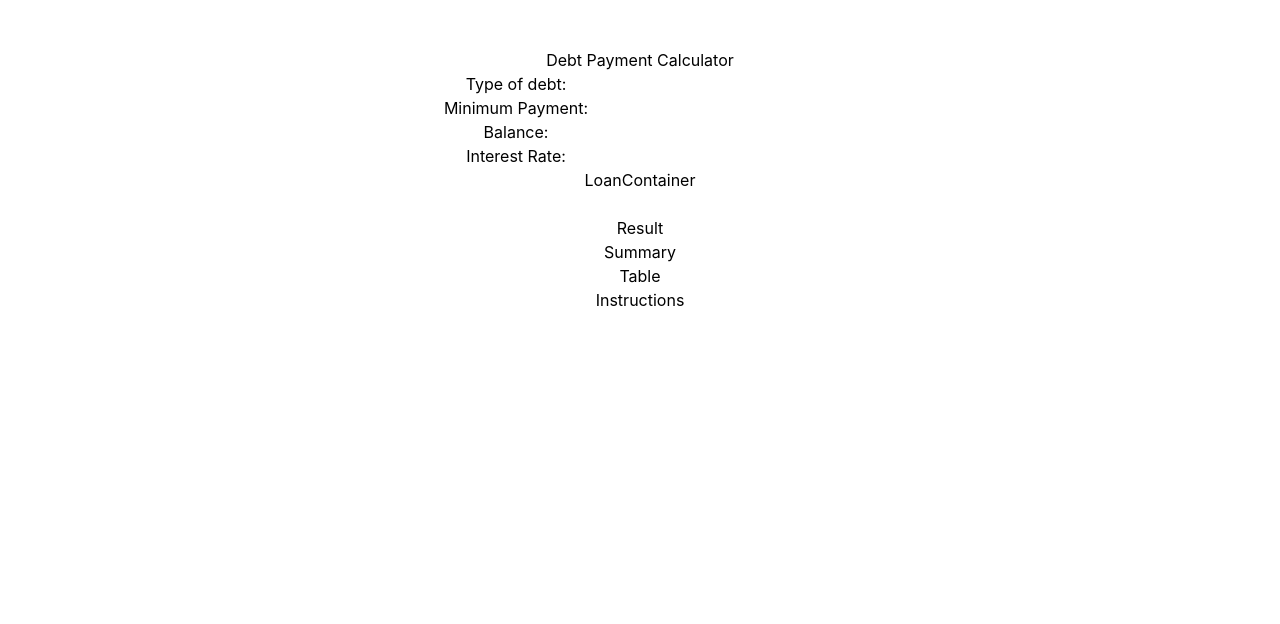
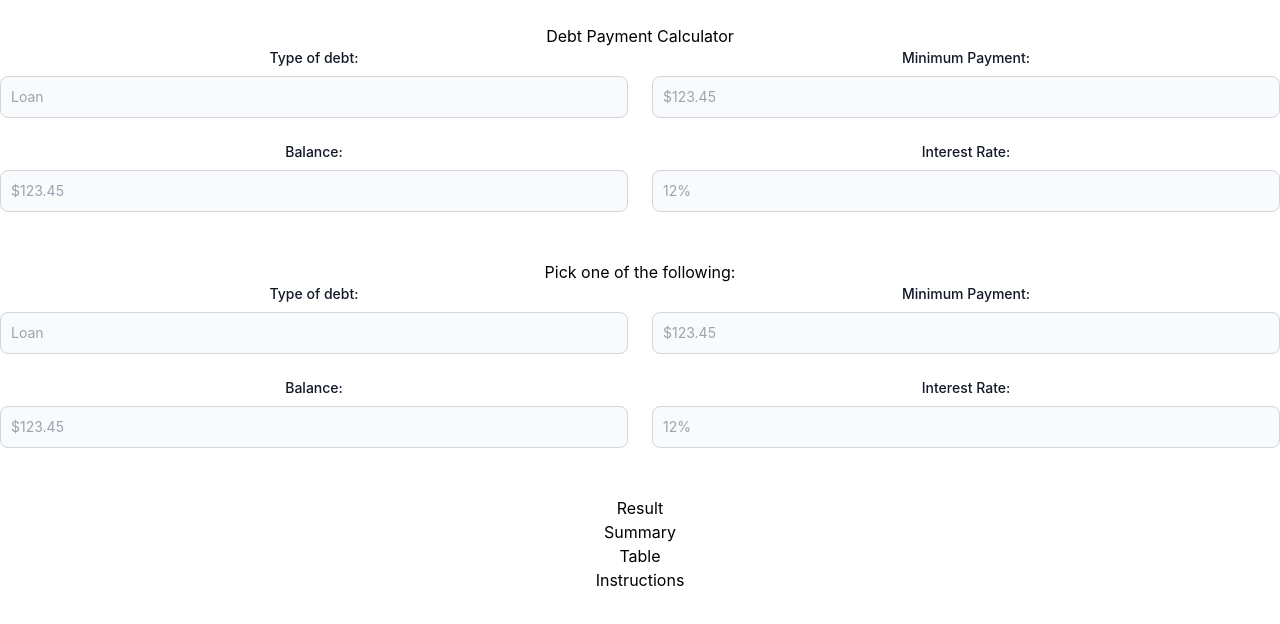
Before and after one commit to AndresF97/Payit-off, a React (Create React App) app: page / in a window 1280 px wide. Shown: the top 624 px of the page. Built offline with nearby package versions, Linux system fonts and the light colour scheme.

Commit message:
had to restart basic structure due to tailwind css over wrtting input

```diff
--- a/src/components/Form/index.js
+++ b/src/components/Form/index.js
@@ -4,19 +4,6 @@ import LoanContainer from '../LoanConainter'
 function Form(){
     return (
         <>
-            <br></br>
-            <h1>Debt Payment Calculator</h1>
-            <label for="typeOfDebt">Type of debt:</label>
-            <input type="text" name='typeOfDebt'></input>
-            <br></br>
-            <label for='minimumPayment'>Minimum Payment:</label>
-            <input name="minimumPayment" type="text"></input>
-            <br></br>
-            <label for="balance">Balance:</label>
-            <input name="balance" type="text"></input>
-            <br></br>
-            <label for="ineterestRate">Interest Rate:</label>
-            <input type="text" name='ineterestRate'></input>
             <LoanContainer/>
 
         </>
--- a/src/components/LoanConainter/index.js
+++ b/src/components/LoanConainter/index.js
@@ -3,7 +3,45 @@ import React from 'react'
 function LoanContainer(){
     return (
         <>
-            <h1>LoanContainer</h1>
+        <h1>Debt Payment Calculator</h1>
+            <div class="grid gap-6 mb-6 md:grid-cols-2">
+        <div>
+            <label for="typeOfDebt" class="block mb-2 text-sm font-medium text-gray-900">Type of debt:</label>
+            <input type="text" id="typeOfDebt" class="bg-gray-50 border border-gray-300 text-gray-900 text-sm rounded-lg focus:ring-blue-500 focus:border-blue-500 block w-full p-2.5 dark:border-gray-600 dark:placeholder-gray-400 dark:text-dark" placeholder="Loan" required/>
+        </div>
+        <div>
+            <label for="minimumPayment" class="block mb-2 text-sm font-medium text-gray-900">Minimum Payment:</label>
+            <input type="text" id="minimumPayment" class="bg-gray-50 border border-gray-300 text-gray-900 text-sm rounded-lg focus:ring-blue-500 focus:border-blue-500 block w-full p-2.5 dark:border-gray-600 dark:placeholder-gray-400 dark:text-dark" placeholder="$123.45" required/>
+        </div>
+        <div>
+            <label for="balance" class="block mb-2 text-sm font-medium text-gray-900">Balance:</label>
+            <input type="text" id="balance" class="bg-gray-50 border border-gray-300 text-gray-900 text-sm rounded-lg focus:ring-blue-500 focus:border-blue-500 block w-full p-2.5 dark:border-gray-600 dark:placeholder-gray-400 dark:text-dark" placeholder="$123.45" required/>
+        </div>
+        <div>
+            <label for="ineterestRate" class="block mb-2 text-sm font-medium text-gray-900">Interest Rate:</label>
+            <input type="text" id="ineterestRate" class="bg-gray-50 border border-gray-300 text-gray-900 text-sm rounded-lg focus:ring-blue-500 focus:border-blue-500 block w-full p-2.5 dark:border-gray-600 dark:placeholder-gray-400 dark:text-dark" placeholder="12%"  required/>
+        </div>
+    </div>
+    <br></br>
+    <h1>Pick one of the following:</h1>
+    <div class="grid gap-6 mb-6 md:grid-cols-2">
+        <div>
+            <label for="typeOfDebt" class="block mb-2 text-sm font-medium text-gray-900">Type of debt:</label>
+            <input type="text" id="typeOfDebt" class="bg-gray-50 border border-gray-300 text-gray-900 text-sm rounded-lg focus:ring-blue-500 focus:border-blue-500 block w-full p-2.5 dark:border-gray-600 dark:placeholder-gray-400 dark:text-dark" placeholder="Loan" required/>
+        </div>
+        <div>
+            <label for="minimumPayment" class="block mb-2 text-sm font-medium text-gray-900">Minimum Payment:</label>
+            <input type="text" id="minimumPayment" class="bg-gray-50 border border-gray-300 text-gray-900 text-sm rounded-lg focus:ring-blue-500 focus:border-blue-500 block w-full p-2.5 dark:border-gray-600 dark:placeholder-gray-400 dark:text-dark" placeholder="$123.45" required/>
+        </div>
+        <div>
+            <label for="balance" class="block mb-2 text-sm font-medium text-gray-900">Balance:</label>
+            <input type="text" id="balance" class="bg-gray-50 border border-gray-300 text-gray-900 text-sm rounded-lg focus:ring-blue-500 focus:border-blue-500 block w-full p-2.5 dark:border-gray-600 dark:placeholder-gray-400 dark:text-dark" placeholder="$123.45" required/>
+        </div>
+        <div>
+            <label for="ineterestRate" class="block mb-2 text-sm font-medium text-gray-900">Interest Rate:</label>
+            <input type="text" id="ineterestRate" class="bg-gray-50 border border-gray-300 text-gray-900 text-sm rounded-lg focus:ring-blue-500 focus:border-blue-500 block w-full p-2.5 dark:border-gray-600 dark:placeholder-gray-400 dark:text-dark" placeholder="12%"  required/>
+        </div>
+    </div>
         </>
     )
 }
--- a/src/pages/PayitoffCalculator.js
+++ b/src/pages/PayitoffCalculator.js
@@ -2,7 +2,8 @@ import React from 'react'
 import Result from '../components/Result'
 import FormWrapper from '../components/FormWrapper'
 
-
+// passprops for user info
+// add on click fucntion here
 function PayitoffCalculator(){
     return(
         <main>
```
